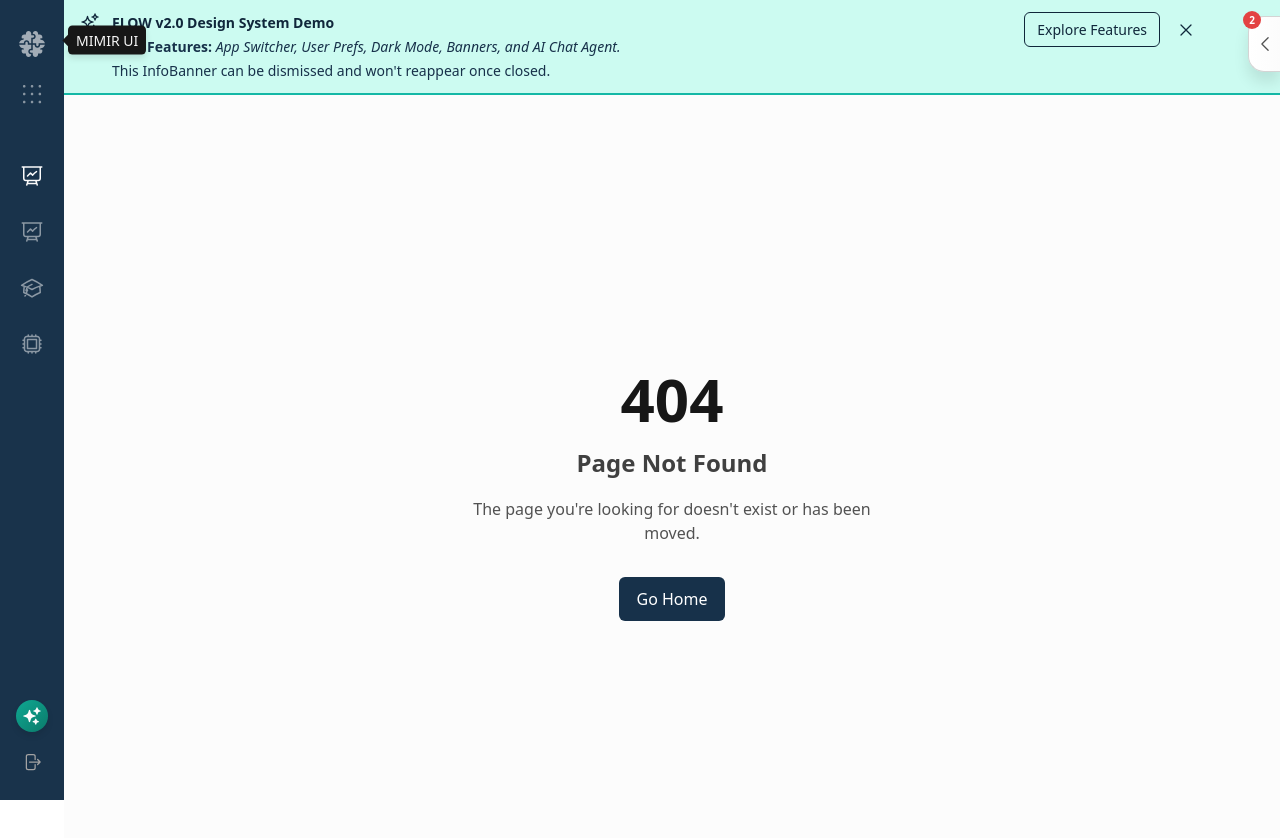
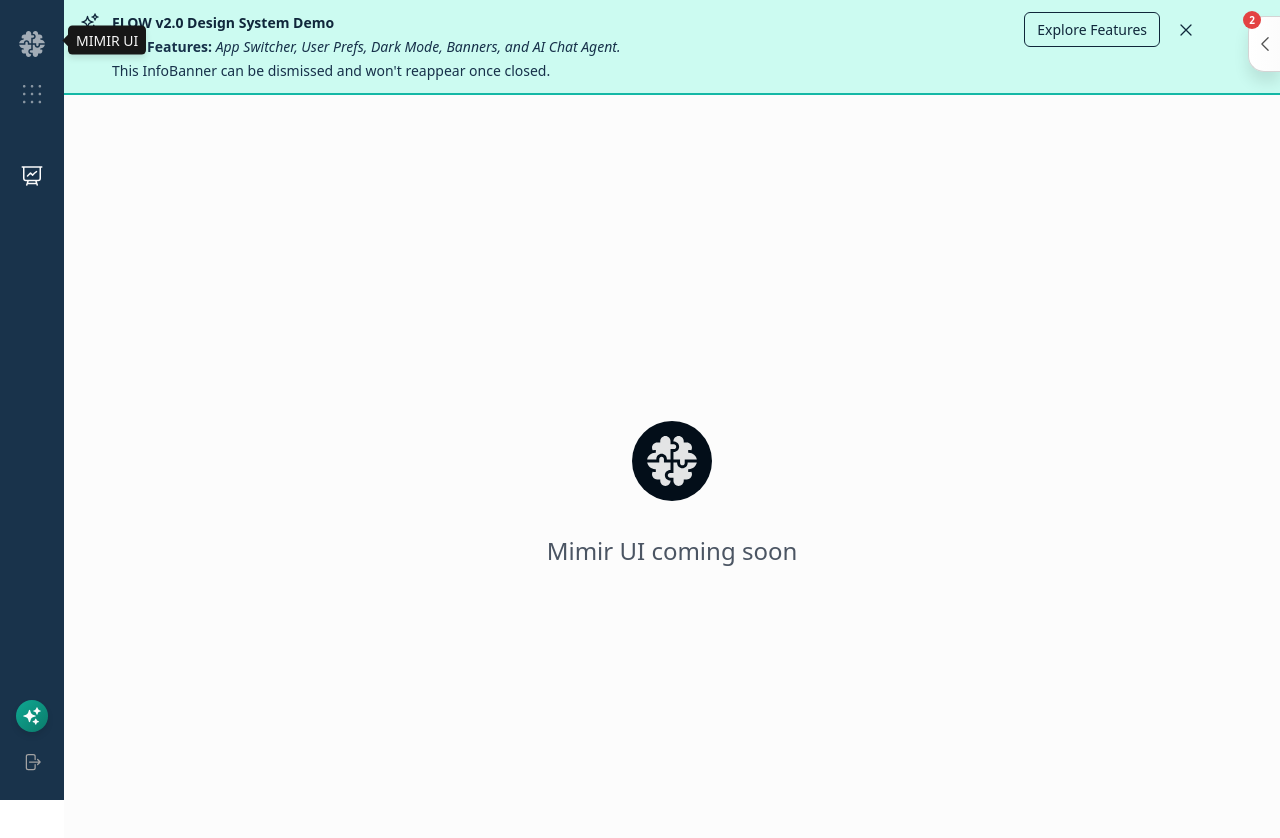
Before and after one commit to m-downing/flow_demo, a Next.js app: page /mimir in a window 1280 px wide. Shown: the top 838 px of the page. Built offline with nearby package versions, Linux system fonts and the light colour scheme.

Commit message:
Mimir Coming Soon UI page and updated tabs.

```diff
--- a/src/app/mimir/page.tsx
+++ b/src/app/mimir/page.tsx
@@ -1,5 +1,22 @@
-import NotFound from '@/app/not-found';
+import Image from 'next/image';
 
 export default function MimirPage() {
-  return <NotFound />;
+  return (
+    <div className="flex min-h-screen items-center justify-center">
+      <div className="flex flex-col items-center space-y-8">
+        <div className="flex h-20 w-20 items-center justify-center rounded-full bg-primary-900">
+          <Image
+            src="/icons/ui/mimir.svg"
+            alt="Mimir"
+            width={50}
+            height={50}
+            className="opacity-90"
+          />
+        </div>
+        <h1 className="text-2xl font-medium text-gray-600">
+          Mimir UI coming soon
+        </h1>
+      </div>
+    </div>
+  );
 }
--- a/src/design-system/layout/constants.ts
+++ b/src/design-system/layout/constants.ts
@@ -38,9 +38,6 @@ export const appTabs: Record<string, NavTab[]> = {
   ],
   'mimir': [
     { name: "Overview", icon: "ChartBarSquare", path: "/mimir" },
-    { name: "Insights", icon: "PresentationChartLine", path: "#" },
-    { name: "Predictions", icon: "AcademicCapIcon", path: "#" },
-    { name: "Models", icon: "CpuChipIcon", path: "#" },
   ],
   'hyperion': [
     { name: "Supply Chain", icon: "GlobeAlt", path: "/hyperion" },
```
